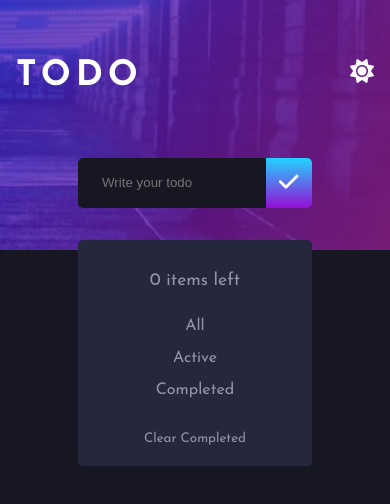
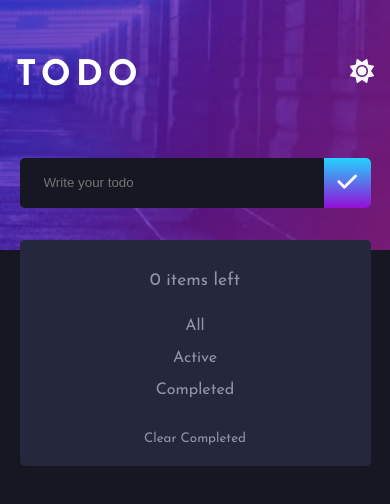
Before and after one commit to dazzlerabhi30800/frontEndMentor-todo-app-with-local-storage, a React (Create React App) app: page / in a window 390 px wide. Shown: the top 504 px of the page. Built offline with nearby package versions, Linux system fonts and the light colour scheme.

Commit message:
fixed width issues

```diff
--- a/src/Components/Style.css
+++ b/src/Components/Style.css
@@ -322,4 +322,10 @@ body.light .clear--btn:hover {
   .filter--links {
     flex-direction: column;
   }
+  .form--container {
+    width: 90%;
+  }
+  .task--wrapper {
+    width: 90%;
+  }
 }
```
